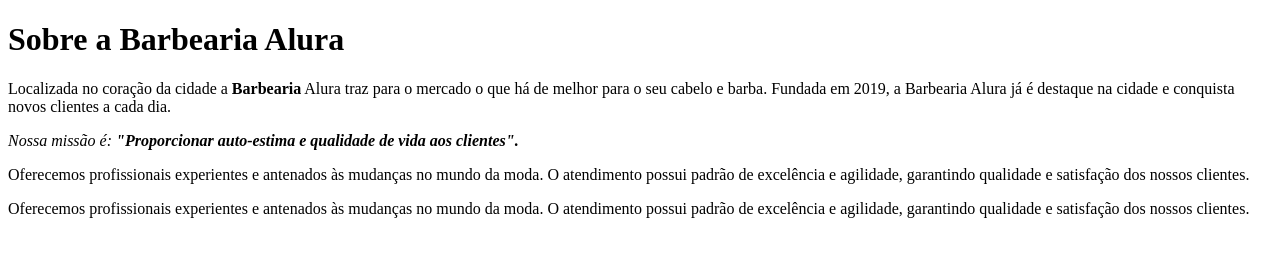
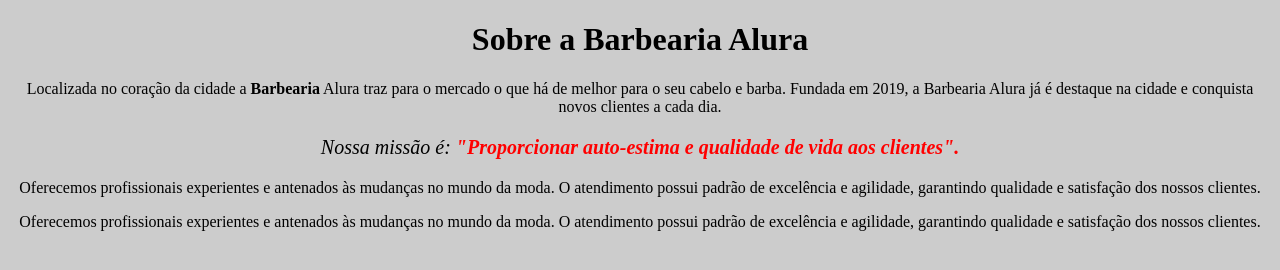
Before and after one commit to ligtonribeiro/Cursos-Alura, a plain HTML site: page Trilha-Frontend/HTML _CSS_Parte-1/index.html in a window 1280 px wide. Drawn offline with Linux system fonts and the light colour scheme.

Commit message:
Atualizações...

```diff
--- a/Trilha-Frontend/HTML _CSS_Parte-1/index.html
+++ b/Trilha-Frontend/HTML _CSS_Parte-1/index.html
@@ -1,9 +1,10 @@
 <!DOCTYPE html>
-<html lang="en">
+<html lang="pt-br">
 <head>
     <meta charset="UTF-8">
     <meta name="viewport" content="width=device-width, initial-scale=1.0">
-    <title>Document</title>
+    <title>Barbearia Alura</title>
+    <link rel="stylesheet" href="style.css">
 </head>
 <body>
 
@@ -11,7 +12,9 @@
 
     <p>Localizada no coração da cidade a <strong>Barbearia</strong> Alura traz para o mercado o que há de melhor para o seu cabelo e barba. Fundada em 2019, a Barbearia Alura já é destaque na cidade e conquista novos clientes a cada dia.</p>
 
-    <p><em>Nossa missão é: <strong>"Proporcionar auto-estima e qualidade de vida aos clientes".</strong></em></p>
+    <p style="font-size: 20px">
+        <em>Nossa missão é: <strong>"Proporcionar auto-estima e qualidade de vida aos clientes".</strong></em>
+    </p>
 
     <p>Oferecemos profissionais experientes e antenados às mudanças no mundo da moda. O atendimento possui padrão de excelência e agilidade, garantindo qualidade e satisfação dos nossos clientes.</p>
 
--- /dev/null
+++ b/Trilha-Frontend/HTML _CSS_Parte-1/style.css
@@ -0,0 +1,15 @@
+body {
+    background: #CCCCCC
+}
+
+h1 {
+    text-align: center
+}
+
+p {
+    text-align: center
+}
+
+em strong {
+    color: #FF0000
+}
```
